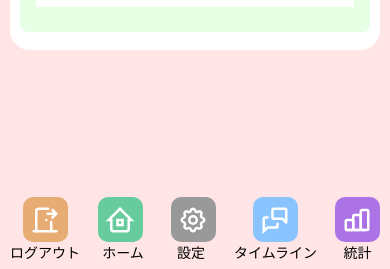
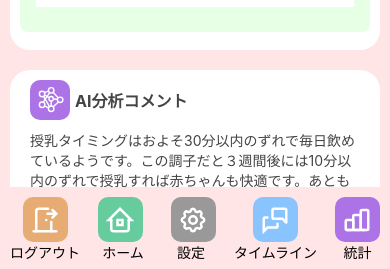
Before and after one commit to MS-hujp/baby_tracker, a React Native app: screen /Statistics in a window 390 px wide. Shown: the part 572-841 px from the top of the page. Built offline with nearby package versions, Linux system fonts and the light colour scheme.

Commit message:
add AI comment area in statistics page

```diff
--- a/src/assets/icons/icons.ts
+++ b/src/assets/icons/icons.ts
@@ -200,3 +200,25 @@ export const calendarIcon = `
 <path d="M10.01 17h.005" />
 </svg>
 `;
+
+// AI アイコン (ai)
+export const aiIcon = `
+<?xml version="1.0" encoding="utf-8"?>
+<svg width="800px" height="800px" viewBox="0 0 64 64" xmlns="http://www.w3.org/2000/svg" stroke-width="3" stroke="#000000" fill="none">
+<circle cx="34.52" cy="11.43" r="5.82"/>
+<circle cx="53.63" cy="31.6" r="5.82"/>
+<circle cx="34.52" cy="50.57" r="5.82"/>
+<circle cx="15.16" cy="42.03" r="5.82"/>
+<circle cx="15.16" cy="19.27" r="5.82"/>
+<circle cx="34.51" cy="29.27" r="4.7"/>
+<line x1="20.17" y1="16.3" x2="28.9" y2="12.93"/>
+<line x1="38.6" y1="15.59" x2="49.48" y2="27.52"/>
+<line x1="50.07" y1="36.2" x2="38.67" y2="46.49"/>
+<line x1="18.36" y1="24.13" x2="30.91" y2="46.01"/>
+<line x1="20.31" y1="44.74" x2="28.7" y2="48.63"/>
+<line x1="17.34" y1="36.63" x2="31.37" y2="16.32"/>
+<line x1="20.52" y1="21.55" x2="30.34" y2="27.1"/>
+<line x1="39.22" y1="29.8" x2="47.81" y2="30.45"/>
+<line x1="34.51" y1="33.98" x2="34.52" y2="44.74"/>
+</svg>
+`;
--- a/src/screens/StatisticsScreen.tsx
+++ b/src/screens/StatisticsScreen.tsx
@@ -7,10 +7,11 @@ import {
   View,
 } from "react-native";
 import { WebView } from "react-native-webview";
+import { aiIcon } from "../assets/icons/icons";
 import Header from "../components/layout/Header";
 import BottomNavigation from "../components/navigation/BottomNavigation";
+import TablerIcon from "../components/TablerIcon";
 import { styles } from "../styles/StatisticsScreenStyles";
-
 type TabType = "feeding" | "sleep" | "diaper" | "measurement";
 
 const StatisticsScreen: React.FC = () => {
@@ -129,7 +130,7 @@ const StatisticsScreen: React.FC = () => {
               const data = JSON.parse(event.nativeEvent.data);
               console.log('WebView message:', data);
             } catch (error) {
-              console.log('Raw WebView message:', event.nativeEvent.data);
+              console.log('Raw WebView message:', event.nativeEvent.data, 'error:', error);
             }
           }}
         />
@@ -145,7 +146,8 @@ const StatisticsScreen: React.FC = () => {
           data: ['Mon', 'Tue', 'Wed', 'Thu', 'Fri']
         },
         yAxis: {
-          type: 'value'
+          type: 'value',
+          name: 'ml',
         },
         series: [{
           data: [120, 200, 150, 80, 70],
@@ -368,6 +370,16 @@ const StatisticsScreen: React.FC = () => {
               {renderTabContent()}
             </View>
           </View>
+
+          <View style={styles.aiContainer}>
+            <View style={styles.aiIconContainer}>
+              <View style={styles.aiIcon}>
+                <TablerIcon xml={aiIcon} width={30} height={30} strokeColor="#FFF" fillColor="none" />
+              </View>
+              <Text style={styles.aiIconText}>AI分析コメント</Text>
+            </View>
+            <Text style={styles.aiCommentText}>授乳タイミングはおよそ30分以内のずれで毎日飲めているようです。この調子だと３週間後には10分以内のずれで授乳すれば赤ちゃんも快適です。あともう少し、がんばりましょう。</Text>
+          </View>
         </View>
       </ScrollView>
       <BottomNavigation />
--- a/src/styles/StatisticsScreenStyles.ts
+++ b/src/styles/StatisticsScreenStyles.ts
@@ -92,4 +92,39 @@ export const styles = StyleSheet.create({
     fontSize: 14,
     color: '#666',
   },
+  aiContainer: {
+    backgroundColor: '#fff',
+    marginBottom: 20,
+    paddingVertical: 10,
+    paddingHorizontal: 10,
+    height: "auto",
+    borderRadius: 20,
+  },
+  aiIcon: {
+    width: 40,
+    height: 40,
+    borderRadius: 10,
+    display: "flex",
+    alignItems: "center",
+    justifyContent: "center",
+    backgroundColor: '#ac73e6',
+  },
+  aiIconContainer: {
+    flexDirection: 'row',
+    justifyContent: 'flex-start',
+    alignItems: 'center',
+    gap: 5,
+    marginLeft: 10,
+  },
+  aiIconText: {
+    color: '#454444',
+    fontSize: 16,
+    fontWeight: 'bold',
+  },
+  aiCommentText: {
+    color: '#454444',
+    fontSize: 14,
+    fontWeight: 'normal',
+    margin: 10,
+  },
 });
```
